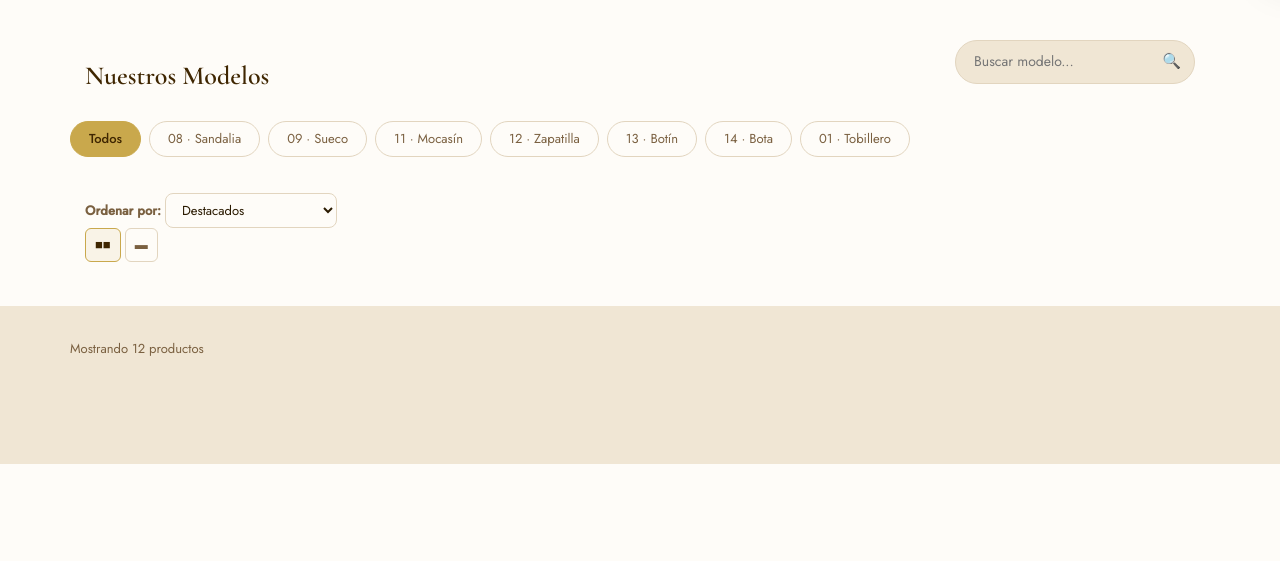
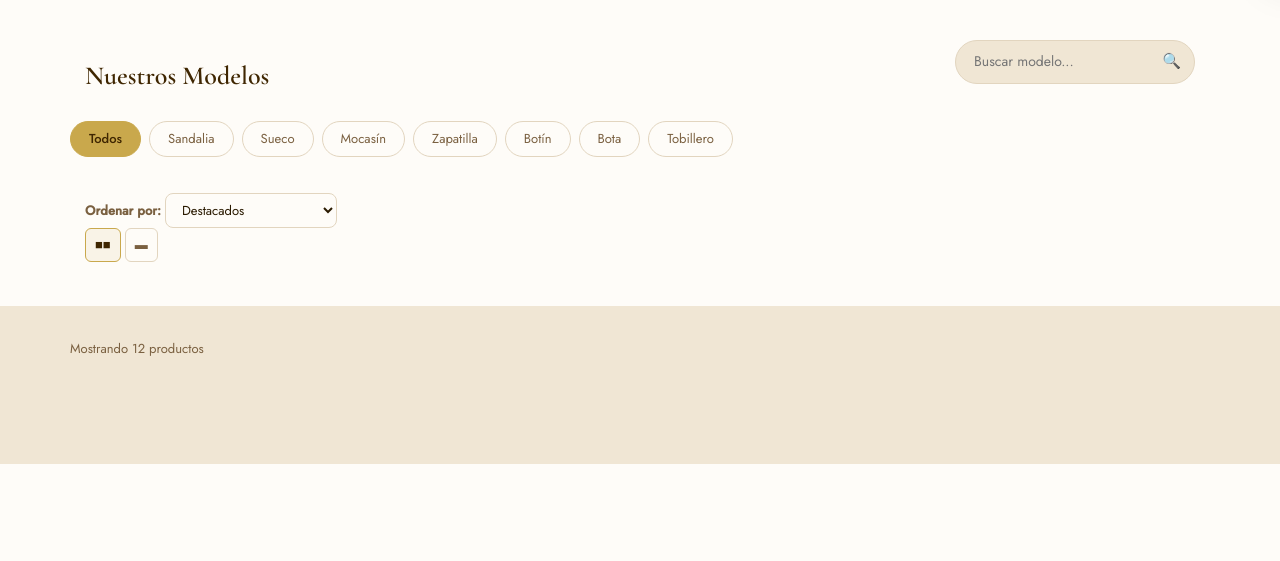
Before and after one commit to elkanuto78/Calzado, a website: page public/index.html in a window 1280 px wide. Shown: the part 820-1381 px from the top of the page. Drawn offline with nearby package versions, Linux system fonts and the light colour scheme; no server answers.

Commit message:
Update filter chip labels in index.html

```diff
--- a/public/index.html
+++ b/public/index.html
@@ -53,13 +53,13 @@
       </div>
       <div class="filter-chips" id="filterChips">
         <button class="chip active" data-cat="todos" onclick="setCategory(this)">Todos</button>
-        <button class="chip" data-cat="sandalia" onclick="setCategory(this)">08 · Sandalia</button>
-        <button class="chip" data-cat="sueco" onclick="setCategory(this)">09 · Sueco</button>
-        <button class="chip" data-cat="mocasin" onclick="setCategory(this)">11 · Mocasín</button>
-        <button class="chip" data-cat="zapatilla" onclick="setCategory(this)">12 · Zapatilla</button>
-        <button class="chip" data-cat="botin" onclick="setCategory(this)">13 · Botín</button>
-        <button class="chip" data-cat="bota" onclick="setCategory(this)">14 · Bota</button>
-        <button class="chip" data-cat="tobillero" onclick="setCategory(this)">01 · Tobillero</button>
+        <button class="chip" data-cat="sandalia" onclick="setCategory(this)">Sandalia</button>
+        <button class="chip" data-cat="sueco" onclick="setCategory(this)">Sueco</button>
+        <button class="chip" data-cat="mocasin" onclick="setCategory(this)">Mocasín</button>
+        <button class="chip" data-cat="zapatilla" onclick="setCategory(this)">Zapatilla</button>
+        <button class="chip" data-cat="botin" onclick="setCategory(this)">Botín</button>
+        <button class="chip" data-cat="bota" onclick="setCategory(this)">Bota</button>
+        <button class="chip" data-cat="tobillero" onclick="setCategory(this)">Tobillero</button>
       </div>
       <div class="row sort-wrap">
         <div class="col-xs-12">
```
